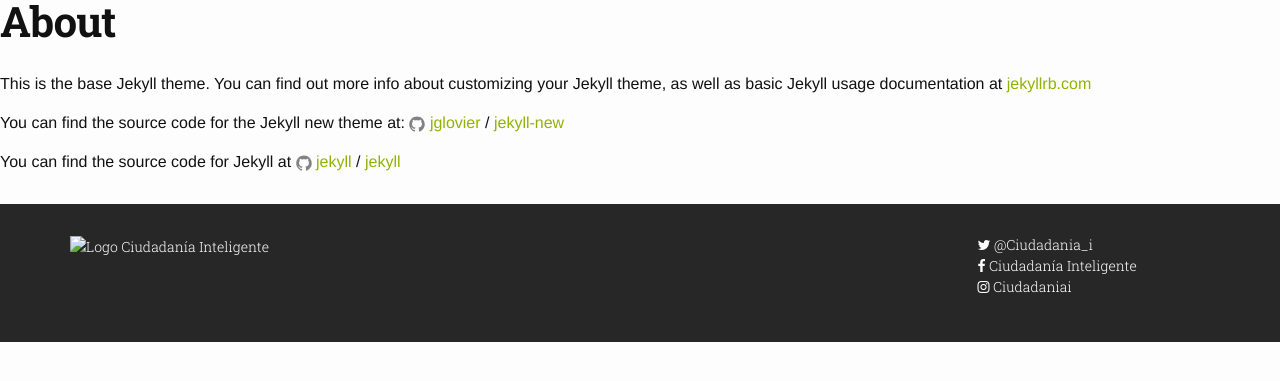
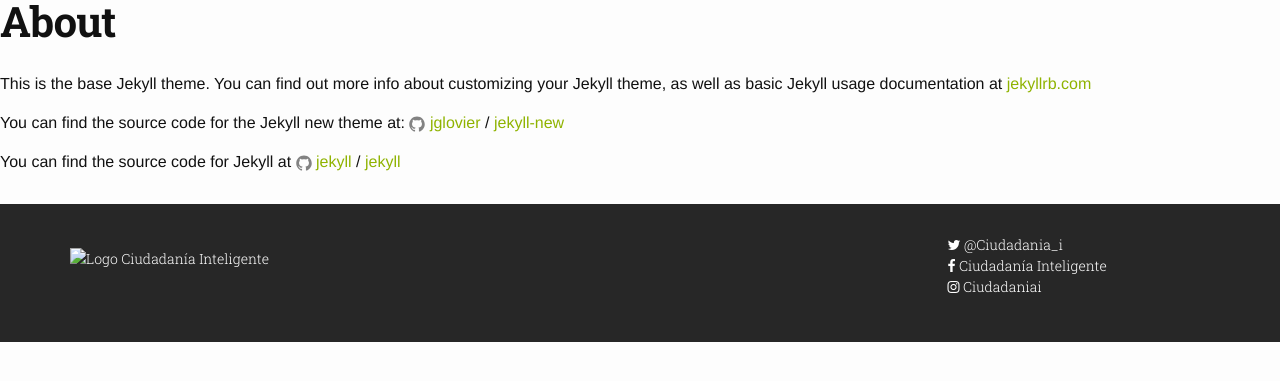
Before and after one commit to ciudadanointeligente/semaforo-electoral, a Jekyll site: the page built from about.md, in a window 1280 px wide. Shown: the top 381 px of the page. Built offline with Jekyll 4.4.1, drawn with Linux system fonts in a browser that asks for light colours; nearby versions of some CDN libraries.

Commit message:
fix footer

```diff
--- a/_includes/footer.html
+++ b/_includes/footer.html
@@ -4,12 +4,12 @@
       <div class="col-sm-12 col-md-9">
         <ul class="list-inline footer-logo">
           <li class="list-inline-item">
-            <a href="https://ciudadaniai.org" target="_blank"> <img src="img/logo.svg" alt="Logo Ciudadanía Inteligente" /></a>
+            <a href="https://ciudadaniai.org" target="_blank"> <img src="img/logo.svg" style="width: 80%; position: relative; top: 1em; margin-bottom: 1em" alt="Logo Ciudadanía Inteligente" /></a>
           </li>
         </ul>
       </div>
       <div class="col-sm-12 col-md-3">
-        <ul class="list-unstyled">
+        <ul class="list-unstyled" style="margin-left: 0">
           <li><a href="//twitter.com/ciudadania_i" onClick="ga('send', 'event', 'footer-twitter', 'click');" target="blank"><i class="fa fa-twitter" aria-hidden="true"></i> @Ciudadania_i</a></li>
           <li><a href="//www.facebook.com/ciudadaniai" onClick="ga('send', 'event', 'footer-facebook', 'click');" target="blank"><i class="fa  fa-facebook" aria-hidden="true"></i> Ciudadanía Inteligente</a></li>
           <li><a href="//www.instagram.com/ciudadaniai" onClick="ga('send', 'event', 'footer-instagram', 'click');" target="blank"><i class="fa  fa-instagram" aria-hidden="true"></i> Ciudadaniai</a></li>
```
Also changed, not shown: img/logo.svg.
